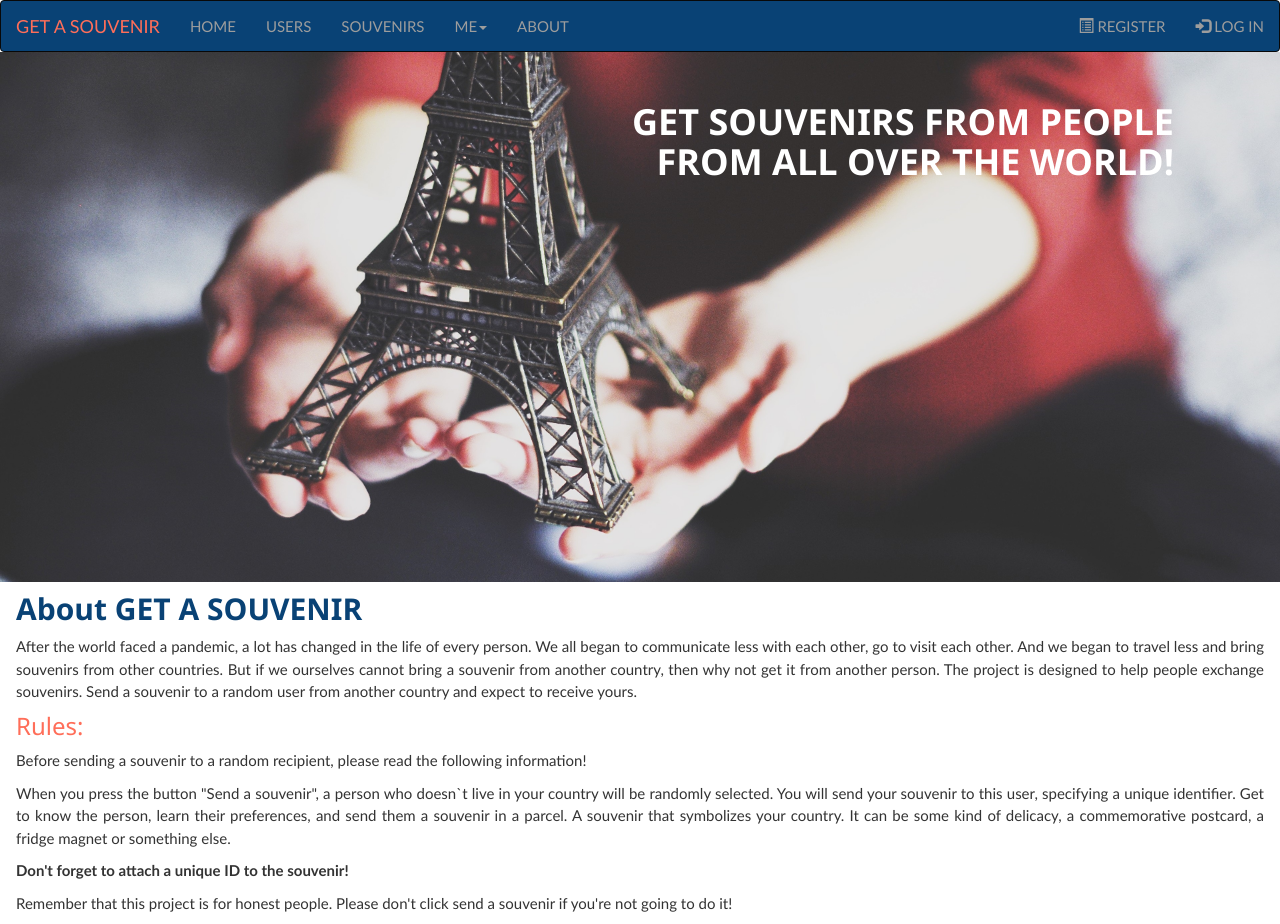
After one commit to Patrick2490/GET_A_SOUVENIR_project, a Django app: template souvenirs_app/templates/souvenirs_app/about.html in a window 1280 px wide. The commit adds this page. Run offline with Django 3.2, Linux system fonts and the light colour scheme; the template is opened without the code that fills it, so the values that code supplies are empty; some libraries are stand-ins or nearby versions.

Commit message:
about-page is added

```diff
--- /dev/null
+++ b/souvenirs_app/templates/souvenirs_app/about.html
@@ -0,0 +1,32 @@
+{% extends 'souvenirs_app/base.html' %}
+
+{% block content %}
+<!DOCTYPE html>
+<html>
+<title>W3.CSS</title>
+<meta name="viewport" content="width=device-width, initial-scale=1">
+<link rel="stylesheet" href="https://www.w3schools.com/w3css/4/w3.css">
+<body>
+
+<div class="w3-container">
+    <h2 style="font-weight: 800; color: #094275;">About GET A SOUVENIR</h2>
+    <p style="text-align: justify;"> After the world faced a pandemic, a lot has changed in the life of every person.
+        We all began to communicate less with each other, go to visit each other.
+        And we began to travel less and bring souvenirs from other countries.
+        But if we ourselves cannot bring a souvenir from another country, then why not get it from another person.
+        The project is designed to help people exchange souvenirs.
+        Send a souvenir to a random user from another country and expect to receive yours.</p>
+    <h3 style="font-weight: 500; color: #FF6E59;">Rules:</h3>
+    <p style="text-align: justify;">Before sending a souvenir to a random recipient, please read the following information!</p>
+    <p style="text-align: justify;">When you press the button <span>"Send a souvenir"</span>, a person who doesn`t live in your country will be randomly selected.
+    You will send your souvenir to this user, specifying a unique identifier.
+    Get to know the person, learn their preferences, and send them a souvenir in a parcel.
+    A souvenir that symbolizes your country.
+    It can be some kind of delicacy, a commemorative postcard, a fridge magnet or something else.</p>
+    <p style="text-align: justify;"><span style="font-weight: 800;">Don't forget to attach a unique ID to the souvenir!</span></p>
+
+    <p style="text-align: justify;">Remember that this project is for honest people. Please don't click send a souvenir if you're not going to do it!</p>
+</div>
+
+</body>
+{% endblock content %}
--- a/souvenirs_app/templates/souvenirs_app/base.html
+++ b/souvenirs_app/templates/souvenirs_app/base.html
@@ -36,7 +36,7 @@
           <li><a href="{% url 'souvenirs_app:update_user_info' request.user %}">UPDATE INFORMATION</a></li>
         </ul>
       </li>
-      <li><a href="#">ABOUT</a></li>
+      <li><a href="{% url 'souvenirs_app:about' %}">ABOUT</a></li>
     </ul>
     <ul class="nav navbar-nav navbar-right">
       {% if user.is_authenticated %}
--- a/souvenirs_app/templates/souvenirs_app/create_souvenir.html
+++ b/souvenirs_app/templates/souvenirs_app/create_souvenir.html
@@ -7,7 +7,8 @@
     <h3>Before sending a souvenir to a random recipient, please read the following information!</h3>
 
     <h4>When you press the button, a person who doesn`t live in your country will be randomly selected.
-    It is to him that you will send your souvenir, indicating the unique identifier
+    You will send your souvenir to this user, specifying a unique identifier.
+    <p><span style="font-weight: 800;">Don't forget to attach a unique ID to the souvenir!</span></p>
 
     <p>Remember that this project is for honest people. Please don't click send a souvenir if you're not going to do it!</p></h4>
 
--- a/souvenirs_app/templates/souvenirs_app/user_infos.html
+++ b/souvenirs_app/templates/souvenirs_app/user_infos.html
@@ -12,6 +12,6 @@
         {% endfor %}
     </ul>
 
-    <a href="{% url 'souvenirs_app:create_souvenir' %}">Send another souvenir</a>
+    <a href="{% url 'souvenirs_app:create_souvenir' %}">Send a souvenir</a>
 
 {% endblock content %}
--- a/souvenirs_app/urls.py
+++ b/souvenirs_app/urls.py
@@ -6,6 +6,7 @@ app_name = 'souvenirs_app'
 
 urlpatterns = [
     path('', views.index, name='index'),
+    path('about/', views.about, name='about'),
     path('souvenirs/', views.SouvenirsView.as_view(), name='souvenirs'),
     path('souvenirs/<slug:souvenir_slug>/', views.SouvenirView.as_view(), name='souvenir'),
     path('create_souvenir/', views.CreateSouvenir.as_view(), name='create_souvenir'),
--- a/static/base.css
+++ b/static/base.css
@@ -27,12 +27,12 @@
 }
 
 .title-section {
-    background-image: url("/static/background-1.jpg");
+    background-image: url("/static/background-1-1.jpg");
     background-repeat: no-repeat;
     background-position: center;
     background-size: cover;
     padding-top: 200px;
-    padding-bottom: 200px;
+    padding-bottom: 330px;
     color: #FF6E59;
     display: flex;
     justify-content: flex-end;
@@ -43,10 +43,11 @@
 }
 
 .wrapper-title-section h1 {
-    text-align: center;
+    text-align: end;
     text-transform: uppercase;
     margin: -150px 0;
     font-size: 36px;
+    font-weight:900;
     max-width: 544px;
     max-height: 99px;
     color: #FFFFFF;
```
Also changed, not shown: souvenirs_app/views.py (+7 -0 lines), db.sqlite3, static/background-1-1.jpg (added).
